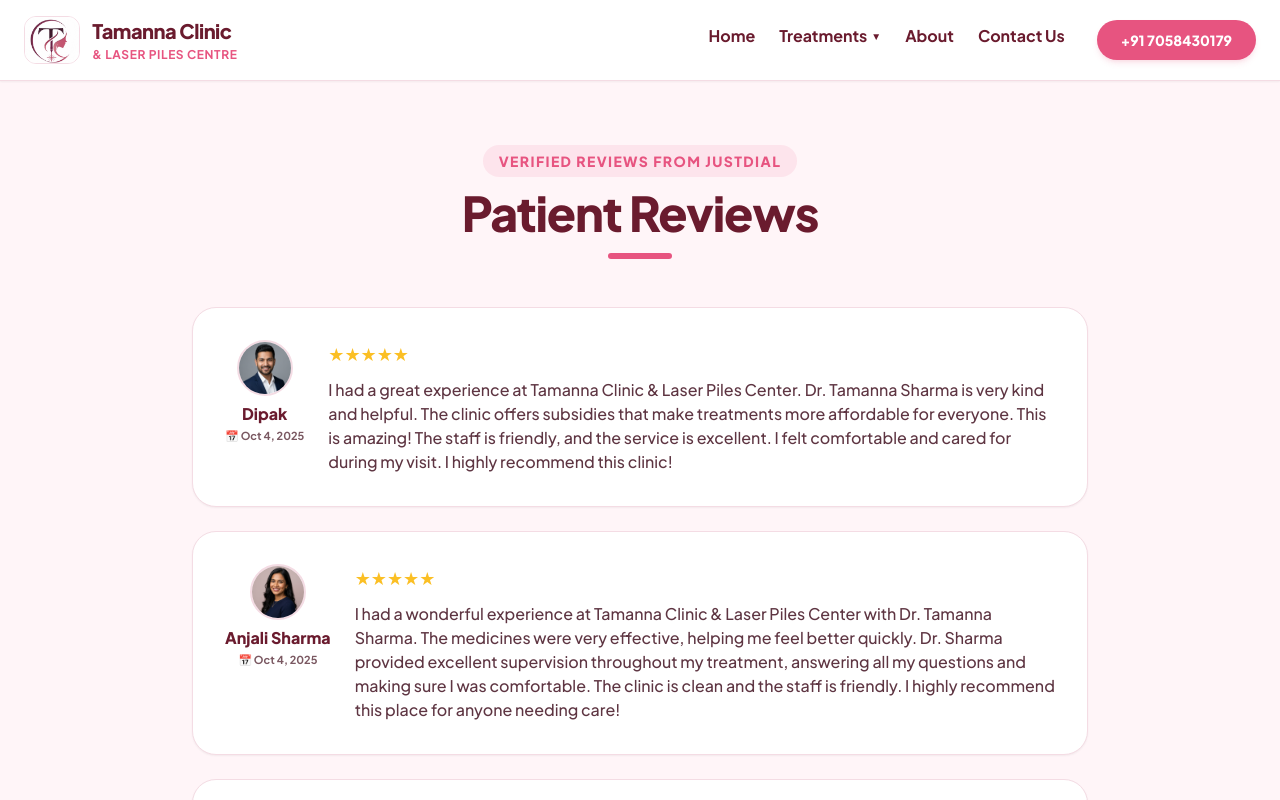
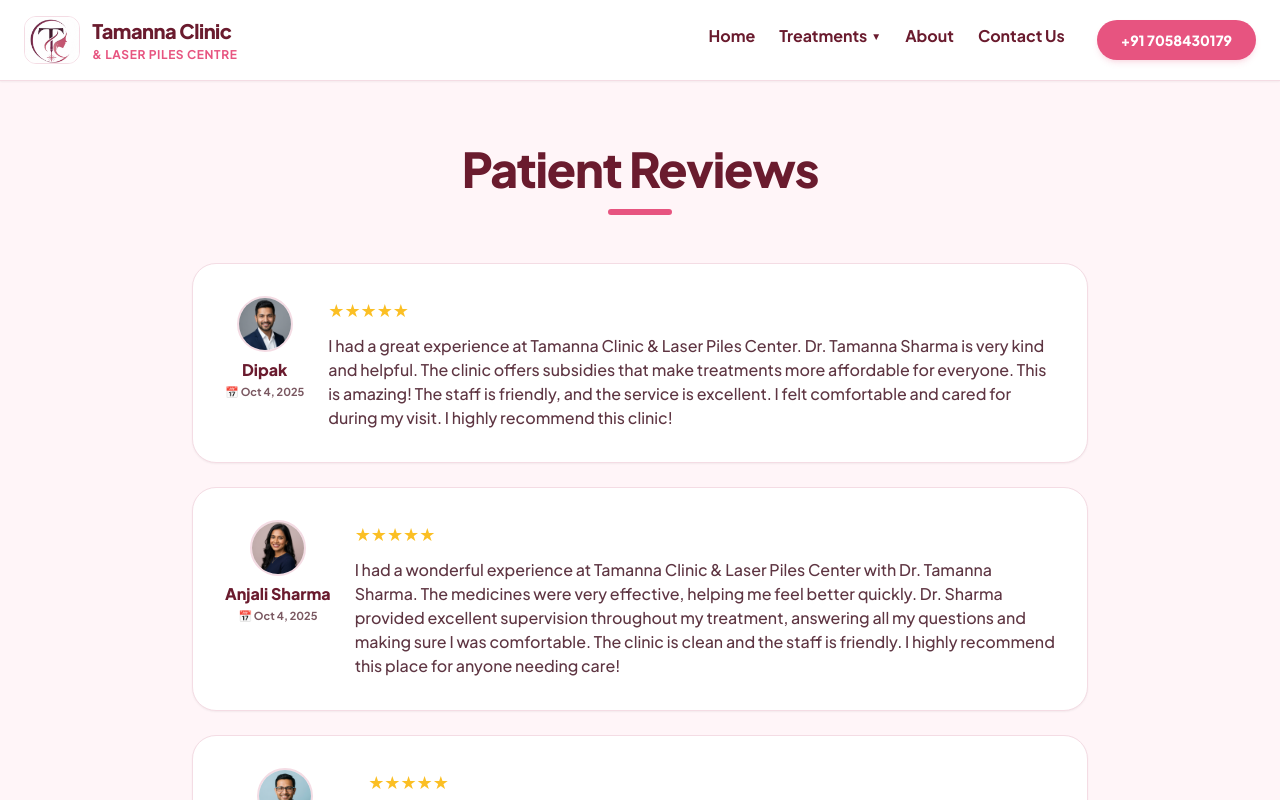
Before and after one commit to SUNIL-RAJPUT-495/clinick-, a React (Vite) app: page /reviews in a window 1280 px wide. Shown: the top 800 px of the page. Built offline with nearby package versions, Linux system fonts and the light colour scheme; the HTML template or start-up script is replaced by a standard one.

Commit message:
fix: remove verified reviews from justdial tagline badge from Reviews page

```diff
--- a/src/pages/Reviews.jsx
+++ b/src/pages/Reviews.jsx
@@ -48,9 +48,6 @@
 
       {/* Title */}
       <div className="text-center mb-12">
-        <span className="inline-block text-[#E75480] text-xs md:text-sm font-extrabold tracking-widest uppercase bg-[#E75480]/10 px-4 py-1.5 rounded-full mb-3">
-          Verified Reviews from Justdial
-        </span>
         <h1 className="text-3xl md:text-5xl font-black text-[#6A1B2E] tracking-tight">
           Patient Reviews
         </h1>
```
